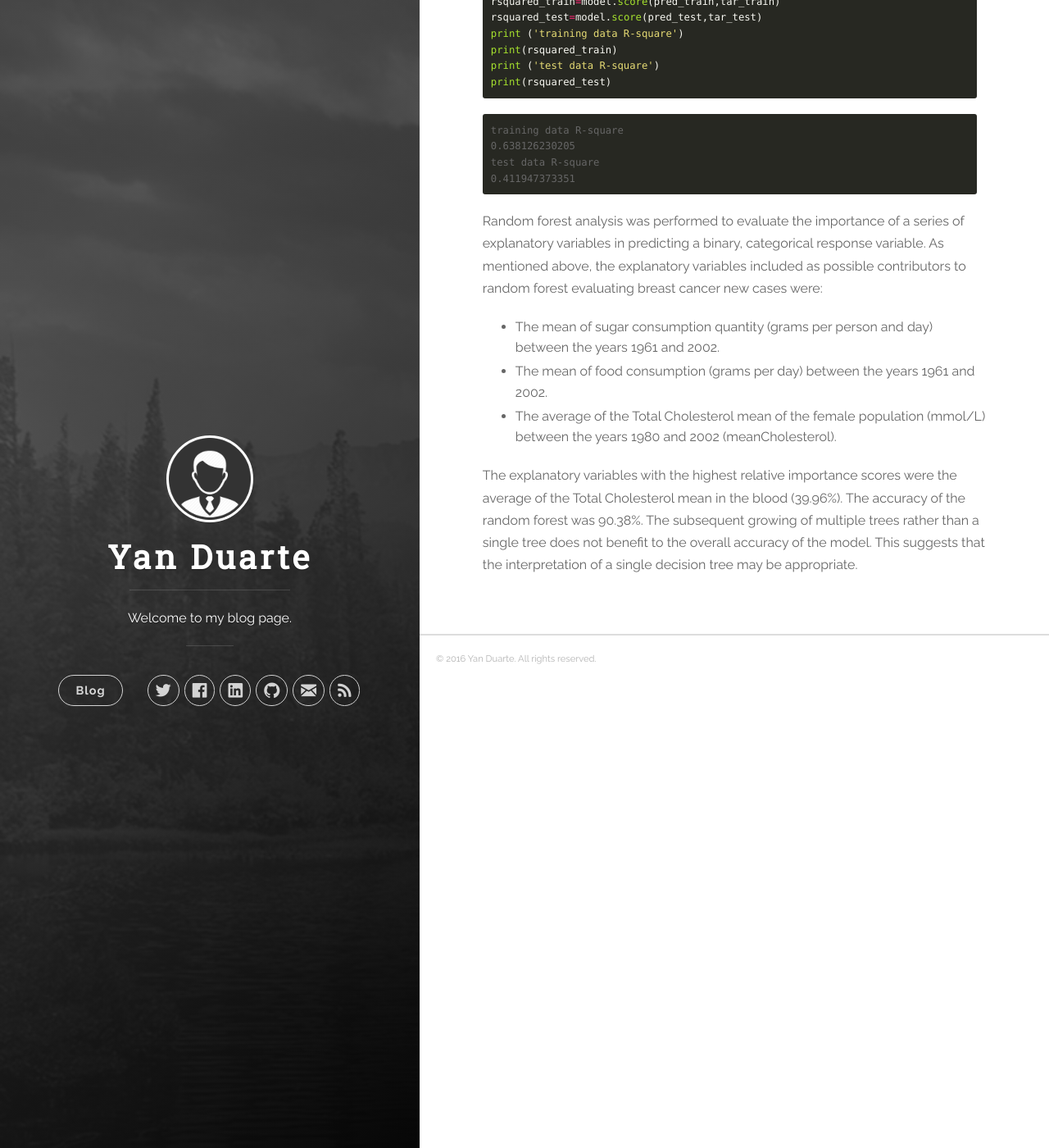
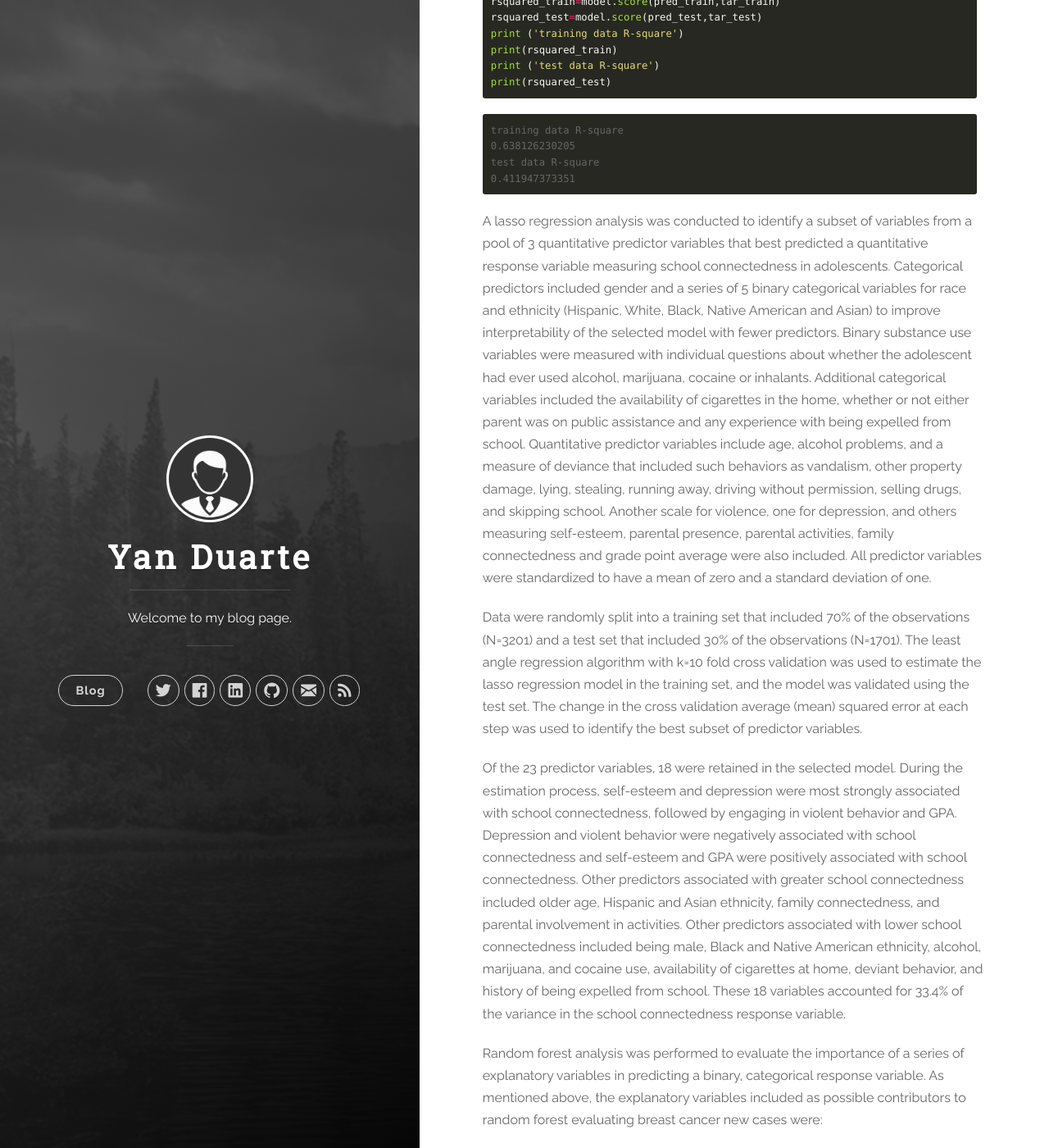
Before and after one commit to yan-duarte/yan-duarte.github.io, a Jekyll site: the page built from _posts/2016-10-17-MLDA-Assignment3.md, in a window 1280 px wide and 1400 px high, scrolled down 4368 px. Shown: the whole window at 82% size. Built offline with Jekyll 4.4.1, drawn with Linux system fonts in a browser that asks for light colours; nearby versions of some CDN libraries.

Commit message:
Updated 2016-10-17-MLDA-Assignment3.md

````diff
--- a/_posts/2016-10-17-MLDA-Assignment3.md
+++ b/_posts/2016-10-17-MLDA-Assignment3.md
@@ -179,6 +179,21 @@ test data R-square
 ```
 
 
+A lasso regression analysis was conducted to identify a subset of variables from a pool of 3 quantitative predictor variables that best predicted a quantitative response variable measuring school connectedness in adolescents. Categorical predictors included gender and a series of 5 binary categorical variables for race and ethnicity (Hispanic, White, Black, Native American and Asian) to improve interpretability of the selected model with fewer predictors. Binary substance use variables were measured with individual questions about whether the adolescent had ever used alcohol, marijuana, cocaine or inhalants. Additional categorical variables included the availability of cigarettes in the home, whether or not either parent was on public assistance and any experience with being expelled from school. Quantitative predictor variables include age, alcohol problems, and a measure of deviance that included such behaviors as vandalism, other property damage, lying, stealing, running away, driving without permission, selling drugs, and skipping school. Another scale for violence, one for depression, and others measuring self-esteem, parental presence, parental activities, family connectedness and grade point average were also included. All predictor variables were standardized to have a mean of zero and a standard deviation of one.
+
+Data were randomly split into a training set that included 70% of the observations (N=3201) and a test set that included 30% of the observations (N=1701). The least angle regression algorithm with k=10 fold cross validation was used to estimate the lasso regression model in the training set, and the model was validated using the test set. The change in the cross validation average (mean) squared error at each step was used to identify the best subset of predictor variables.
+
+
+
+Of the 23 predictor variables, 18 were retained in the selected model. During the estimation process, self-esteem and depression were most strongly associated with school connectedness, followed by engaging in violent behavior and GPA. Depression and violent behavior were negatively associated with school connectedness and self-esteem and GPA were positively associated with school connectedness. Other predictors associated with greater school connectedness included older age, Hispanic and Asian ethnicity, family connectedness, and parental involvement in activities. Other predictors associated with lower school connectedness included being male, Black and Native American ethnicity, alcohol, marijuana, and cocaine use, availability of cigarettes at home, deviant behavior, and history of being expelled from school. These 18 variables accounted for 33.4% of the variance in the school connectedness response variable.
+
+
+
+
+
+
+
+
 
 
 Random forest analysis was performed to evaluate the importance of a series of explanatory variables in predicting a binary, categorical response variable. As mentioned above, the explanatory variables included as possible contributors to random forest evaluating breast cancer new cases were:
````
